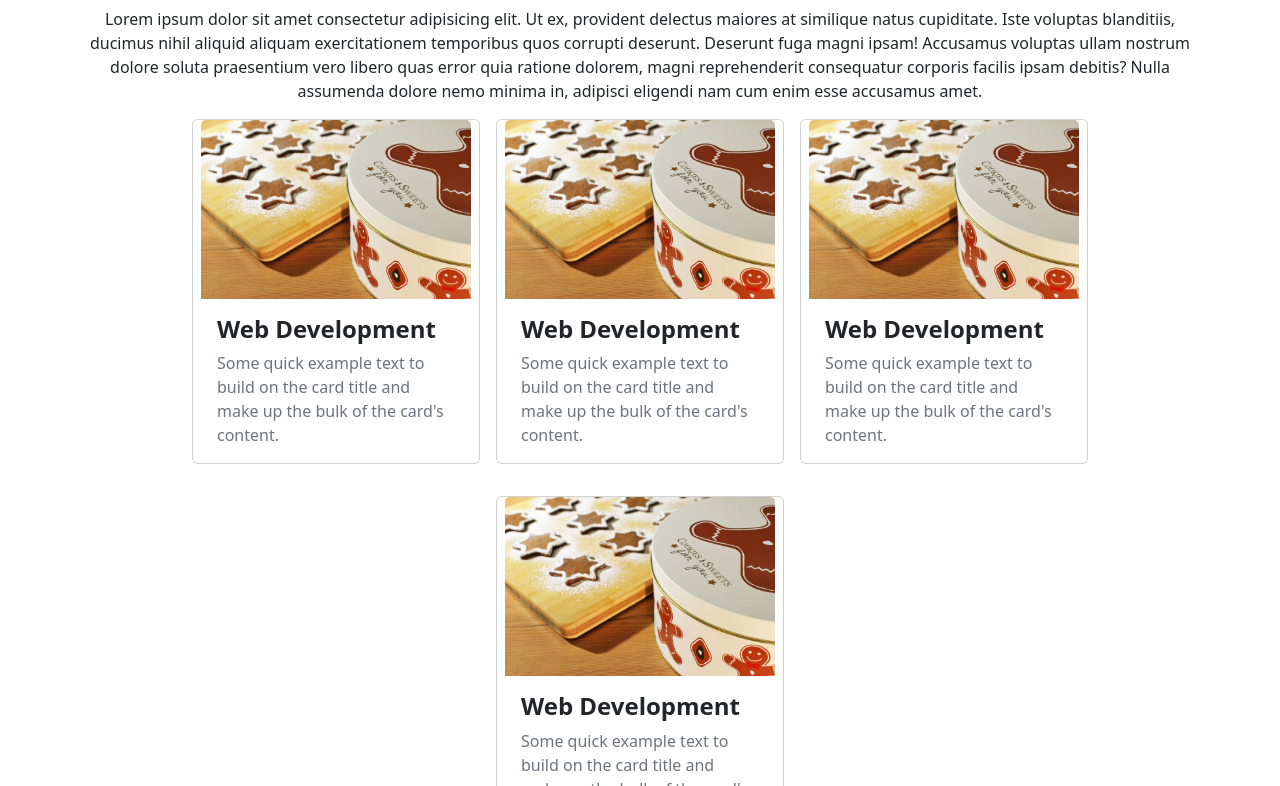
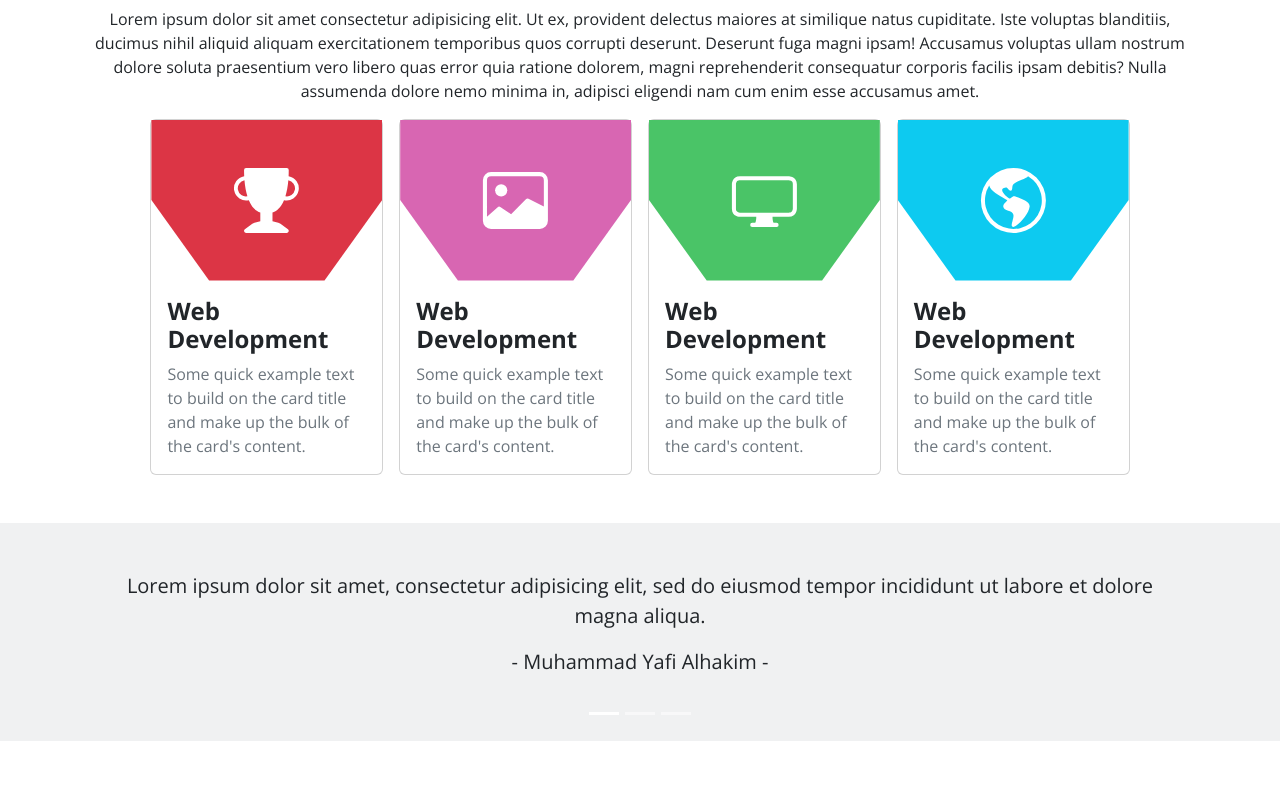
Before and after one commit to yaffalhakim1/assignment-web-basic, a plain HTML site: page index.html in a window 1280 px wide. Shown: the part 622-1408 px from the top of the page. Drawn offline with nearby package versions, Linux system fonts and the light colour scheme.

Commit message:
feat(all): only need to adjust some page

```diff
--- a/assets/css/style.css
+++ b/assets/css/style.css
@@ -83,3 +83,11 @@
   padding: 0;
   margin-bottom: 40px;
 }
+
+.notif.show {
+  opacity: 1;
+}
+
+.notif p {
+  margin: 0;
+}
--- a/index.html
+++ b/index.html
@@ -7,10 +7,11 @@
     <title>Bootstrap demo</title>
     <link href="https://cdn.jsdelivr.net/npm/bootstrap@5.2.3/dist/css/bootstrap.min.css" rel="stylesheet"
         integrity="sha384-rbsA2VBKQhggwzxH7pPCaAqO46MgnOM80zW1RWuH61DGLwZJEdK2Kadq2F9CUG65" crossorigin="anonymous">
+    <link rel="stylesheet" href="https://cdn.jsdelivr.net/npm/bootstrap-icons@1.11.1/font/bootstrap-icons.css">
     <link rel="stylesheet" href="./assets/css/style.css">
 </head>
 
-<body>
+<body style="font-family: Open Sans;">
     <nav class="navbar navbar-expand-lg bg-white container">
         <div class="container-fluid">
             <a class="navbar-brand" href="#">Navbar</a>
@@ -241,9 +242,19 @@
             amet.</p>
 
         <div class="container d-lg-flex justify-content-lg-center align-items-lg-center ">
-            <div class="row row-cols-2 row-cols-lg-4 g-2 gap-3 g-lg-3 d-flex justify-content-center align-items-center">
-                <div class="card" style="width: 18rem;">
-                    <img src="./assets/img/service1.jpg" class="card-img-top" alt="...">
+            <div
+                class="row row-cols-1 row-cols-lg-5 g-2 gap-3 g-lg-5 g-sm-1 d-flex justify-content-center align-items-center">
+                <div class="card p-0">
+
+                    <div class="bg-danger text-white  p-5"
+                        style="clip-path: polygon(0 0, 100% 0, 100% 50%, 75% 100%, 25% 100%, 0% 50%);">
+                        <svg xmlns="http://www.w3.org/2000/svg" width="65" height="65" fill="currentColor"
+                            class="bi bi-trophy-fill card-img-top" viewBox="0 0 16 16">
+                            <path
+                                d="M2.5.5A.5.5 0 0 1 3 0h10a.5.5 0 0 1 .5.5c0 .538-.012 1.05-.034 1.536a3 3 0 1 1-1.133 5.89c-.79 1.865-1.878 2.777-2.833 3.011v2.173l1.425.356c.194.048.377.135.537.255L13.3 15.1a.5.5 0 0 1-.3.9H3a.5.5 0 0 1-.3-.9l1.838-1.379c.16-.12.343-.207.537-.255L6.5 13.11v-2.173c-.955-.234-2.043-1.146-2.833-3.012a3 3 0 1 1-1.132-5.89A33.076 33.076 0 0 1 2.5.5zm.099 2.54a2 2 0 0 0 .72 3.935c-.333-1.05-.588-2.346-.72-3.935zm10.083 3.935a2 2 0 0 0 .72-3.935c-.133 1.59-.388 2.885-.72 3.935z" />
+                        </svg>
+                    </div>
+
                     <div class="card-body">
                         <h3 class="card-title fw-bold fs-4">Web Development
                         </h3>
@@ -251,8 +262,16 @@
                             up the bulk of the card's content.</p>
                     </div>
                 </div>
-                <div class="card" style="width: 18rem;">
-                    <img src="./assets/img/service1.jpg" class="card-img-top" alt="...">
+                <div class="card p-0">
+                    <div class=" text-white  p-5"
+                        style="clip-path: polygon(0 0, 100% 0, 100% 50%, 75% 100%, 25% 100%, 0% 50%); background: #d866b2;">
+                        <svg xmlns="http://www.w3.org/2000/svg" width="65" height="65" fill="currentColor"
+                            class="bi bi-image card-img-top" viewBox="0 0 16 16">
+                            <path d="M6.002 5.5a1.5 1.5 0 1 1-3 0 1.5 1.5 0 0 1 3 0z" />
+                            <path
+                                d="M2.002 1a2 2 0 0 0-2 2v10a2 2 0 0 0 2 2h12a2 2 0 0 0 2-2V3a2 2 0 0 0-2-2h-12zm12 1a1 1 0 0 1 1 1v6.5l-3.777-1.947a.5.5 0 0 0-.577.093l-3.71 3.71-2.66-1.772a.5.5 0 0 0-.63.062L1.002 12V3a1 1 0 0 1 1-1h12z" />
+                        </svg>
+                    </div>
                     <div class="card-body">
                         <h3 class="card-title fw-bold fs-4">Web Development
                         </h3>
@@ -260,8 +279,15 @@
                             up the bulk of the card's content.</p>
                     </div>
                 </div>
-                <div class="card" style="width: 18rem;">
-                    <img src="./assets/img/service1.jpg" class="card-img-top" alt="...">
+                <div class="card p-0">
+                    <div class=" text-white  p-5"
+                        style="clip-path: polygon(0 0, 100% 0, 100% 50%, 75% 100%, 25% 100%, 0% 50%); background: #4ac467;">
+                        <svg xmlns="http://www.w3.org/2000/svg" width="65" height="65" fill="currentColor"
+                            class="bi bi-display card-img-top" viewBox="0 0 16 16">
+                            <path
+                                d="M0 4s0-2 2-2h12s2 0 2 2v6s0 2-2 2h-4c0 .667.083 1.167.25 1.5H11a.5.5 0 0 1 0 1H5a.5.5 0 0 1 0-1h.75c.167-.333.25-.833.25-1.5H2s-2 0-2-2V4zm1.398-.855a.758.758 0 0 0-.254.302A1.46 1.46 0 0 0 1 4.01V10c0 .325.078.502.145.602.07.105.17.188.302.254a1.464 1.464 0 0 0 .538.143L2.01 11H14c.325 0 .502-.078.602-.145a.758.758 0 0 0 .254-.302 1.464 1.464 0 0 0 .143-.538L15 9.99V4c0-.325-.078-.502-.145-.602a.757.757 0 0 0-.302-.254A1.46 1.46 0 0 0 13.99 3H2c-.325 0-.502.078-.602.145z" />
+                        </svg>
+                    </div>
                     <div class="card-body">
                         <h3 class="card-title fw-bold fs-4">Web Development
                         </h3>
@@ -269,8 +295,15 @@
                             up the bulk of the card's content.</p>
                     </div>
                 </div>
-                <div class="card" style="width: 18rem;">
-                    <img src="./assets/img/service1.jpg" class="card-img-top" alt="...">
+                <div class="card p-0">
+                    <div class="bg-info text-white  p-5"
+                        style="clip-path: polygon(0 0, 100% 0, 100% 50%, 75% 100%, 25% 100%, 0% 50%);">
+                        <svg xmlns="http://www.w3.org/2000/svg" width="65" height="65" fill="currentColor"
+                            class="bi bi-globe-americas card-img-top" viewBox="0 0 16 16">
+                            <path
+                                d="M8 0a8 8 0 1 0 0 16A8 8 0 0 0 8 0ZM2.04 4.326c.325 1.329 2.532 2.54 3.717 3.19.48.263.793.434.743.484-.08.08-.162.158-.242.234-.416.396-.787.749-.758 1.266.035.634.618.824 1.214 1.017.577.188 1.168.38 1.286.983.082.417-.075.988-.22 1.52-.215.782-.406 1.48.22 1.48 1.5-.5 3.798-3.186 4-5 .138-1.243-2-2-3.5-2.5-.478-.16-.755.081-.99.284-.172.15-.322.279-.51.216-.445-.148-2.5-2-1.5-2.5.78-.39.952-.171 1.227.182.078.099.163.208.273.318.609.304.662-.132.723-.633.039-.322.081-.671.277-.867.434-.434 1.265-.791 2.028-1.12.712-.306 1.365-.587 1.579-.88A7 7 0 1 1 2.04 4.327Z" />
+                        </svg>
+                    </div>
                     <div class="card-body">
                         <h3 class="card-title fw-bold fs-4">Web Development
                         </h3>
@@ -548,9 +581,3 @@
 </body>
 
 </html>
-
-
-<!-- TODO -->
-<!-- in carousel still have errors in its controller -->
-<!-- implement icons in web development using fontawesome -->
-<!-- footer in logo and cr still flex in mobile -->
```
Also changed, not shown: aboutus.html (+29 -14 lines), contact.html (+2 -2 lines), courses.html (+1 -1 lines), expense.html (+13 -5 lines), login.html (+3 -2 lines), portfolio.html (+1 -1 lines), register.html (+2 -2 lines).
